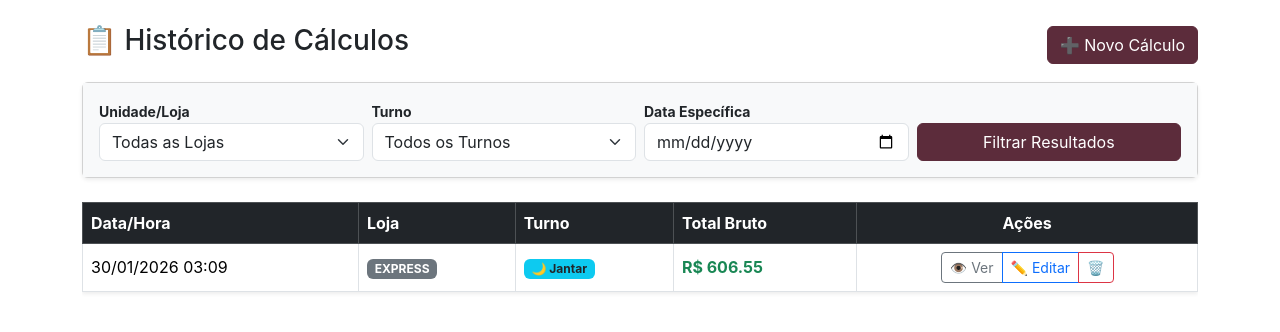
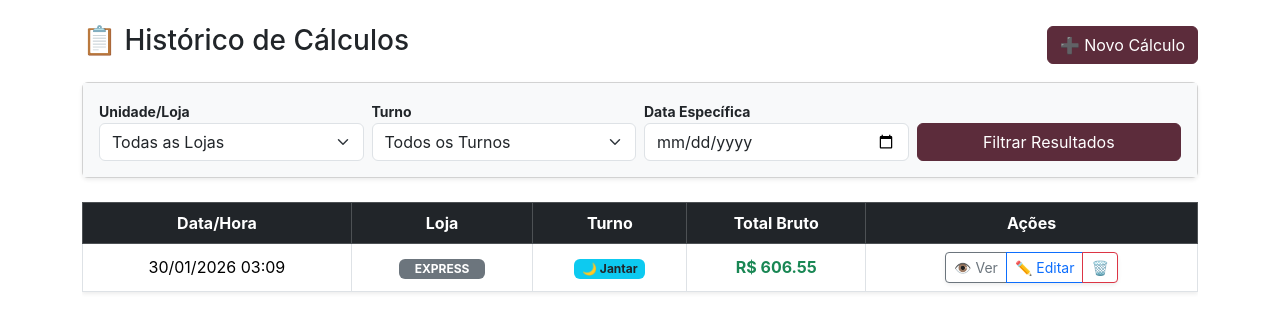
Before and after one commit to Sovinha/Online, a Flask app: page /historico in a window 1280 px wide. Shown: the part 56-388 px from the top of the page. Run offline with Flask 3, Linux system fonts and the light colour scheme; a user stored in the database is signed in; data comes from the database, SQL or seed files in the repository.

Commit message:
Finalizado: IDs curtos, interface limpa com lupa e correções de layout

```diff
--- a/app/static/historico.js
+++ b/app/static/historico.js
@@ -17,20 +17,21 @@ async function abrirModal(id, visualizar) {
     tbody.innerHTML = "";
 
     d.dados.forEach(i => {
-        // Criamos a linha principal (Agora com a coluna de Pedidos incluída)
+        // Criamos a linha principal SEM a coluna de pedidos (ela fica escondida)
         tbody.innerHTML += `
         <tr>
-            <td>${i.motoboy}</td>
+            <td class="fw-bold text-primary text-start">${i.motoboy}</td>
             <td>
                 ${i.entregas}
-                <button class="btn btn-link btn-sm p-0 ms-1 text-decoration-none" type="button"
+                <button class="btn btn-outline-primary btn-sm p-0 px-1 ms-2 border-0" type="button"
                         onclick="toggleEntregas(${i.id})" title="Ver IDs detalhados">
                     🔍
                 </button>
             </td>
-            <td class="small text-muted">${i.pedidos || 'S/N'}</td> <td>${i.km_medio} km</td>
+            <td>${i.km_medio} km</td>
             <td>
-                <input type="number" step="0.01" class="form-control form-control-sm"
+                <input type="number" step="0.01" class="form-control form-control-sm text-center mx-auto"
+                       style="max-width: 100px;"
                        value="${i.valor_final}"
                        ${modoVisualizacao ? "disabled" : ""}
                        data-id="${i.id}">
@@ -43,9 +44,12 @@ async function abrirModal(id, visualizar) {
             </td>
         </tr>
         <tr id="detalhe-entrega-${i.id}" style="display: none;" class="bg-light">
-            <td colspan="6"> <div class="p-2 border-start border-primary border-3 ms-3">
-                    <strong>Lista de Pedidos:</strong>
-                    <span class="text-break">${i.pedidos || 'Não informado'}</span>
+            <td colspan="5">
+                <div class="mx-3 my-2 p-3 border-start border-primary border-4 shadow-sm bg-white rounded text-start">
+                    <small class="text-muted d-block mb-1"><strong>IDs dos Pedidos vinculados:</strong></small>
+                    <div class="col-pedidos">
+                        ${i.pedidos || 'Nenhum ID registrado'}
+                    </div>
                 </div>
             </td>
         </tr>`;
@@ -58,19 +62,19 @@ async function abrirModal(id, visualizar) {
     new bootstrap.Modal(document.getElementById("modalHistorico")).show();
 }
 
-// FUNÇÃO PARA MOSTRAR/ESCONDER ENTREGAS (Opcional, caso queira ver expandido)
+// FUNÇÃO PARA MOSTRAR/ESCONDER ENTREGAS
 function toggleEntregas(id) {
     const el = document.getElementById(`detalhe-entrega-${id}`);
     el.style.display = el.style.display === "none" ? "table-row" : "none";
 }
 
-// 2. ENVIAR WHATSAPP (Ajustado para ignorar o ícone da lupa no texto)
+// 2. ENVIAR WHATSAPP
 function enviarWhatsapp() {
     if (!dadosCompletosCachorro) return;
 
     const d = dadosCompletosCachorro;
 
-    let mensagem = `*RELATÓRIO DE ENTREGAS - ${d.loja}*\n`;
+    let mensagem = `*RELATÓRIO DE ENTREGAS - ${d.loja.toUpperCase()}*\n`;
     mensagem += `*Data:* ${d.data}\n`;
     mensagem += `*Turno:* ${d.turno}\n\n`;
 
@@ -91,9 +95,12 @@ function enviarWhatsapp() {
 
         const linhaPrincipal = i.closest("tr");
         const motoboy = linhaPrincipal.children[0].innerText;
-        // Pega a quantidade de entregas ignorando o botão 🔍
+        // Limpa o texto das entregas removendo a lupa
         const entregas = linhaPrincipal.children[1].innerText.replace('🔍', '').trim();
-        const pedidos = linhaPrincipal.children[2].innerText;
+
+        // Busca os pedidos na linha de detalhe correspondente
+        const detalheLinha = document.getElementById(`detalhe-entrega-${id}`);
+        const pedidos = detalheLinha.querySelector('.col-pedidos').innerText.trim();
 
         mensagem += `• *${motoboy}:* R$ ${valor} (${entregas} entr.)\n`;
         mensagem += `  _Pedidos: ${pedidos}_${motivo ? `\n  _Motivo: ${motivo}_` : ""}\n\n`;
@@ -103,7 +110,7 @@ function enviarWhatsapp() {
     window.open(url, "_blank");
 }
 
-// 3. SALVAR EDIÇÃO (Mantido)
+// 3. SALVAR EDIÇÃO
 async function salvarEdicao() {
     const editados = [];
     document.querySelectorAll("[data-id]").forEach(i => {
@@ -131,7 +138,7 @@ async function salvarEdicao() {
     }
 }
 
-// 4. EXCLUIR REGISTRO (Mantido)
+// 4. EXCLUIR REGISTRO
 async function excluirRegistro(id) {
     if (!confirm("⚠️ Tem certeza que deseja excluir permanentemente este registro?")) return;
 
--- a/app/templates/historico.html
+++ b/app/templates/historico.html
@@ -39,14 +63,14 @@
 </div>
 
 <div class="table-responsive">
-    <table class="table table-hover table-bordered shadow-sm bg-white">
+    <table class="table table-hover table-bordered shadow-sm bg-white text-center">
         <thead class="table-dark">
             <tr>
                 <th>Data/Hora</th>
                 <th>Loja</th>
                 <th>Turno</th>
                 <th>Total Bruto</th>
-                <th class="text-center">Ações</th>
+                <th>Ações</th>
             </tr>
         </thead>
         <tbody>
@@ -54,7 +78,7 @@
             <tr>
                 <td class="align-middle">{{ h.data.strftime("%d/%m/%Y %H:%M") }}</td>
                 <td class="align-middle">
-                    <span class="badge bg-secondary">{{ h.loja|upper }}</span>
+                    <span class="badge bg-secondary px-3">{{ h.loja|upper }}</span>
                 </td>
                 <td class="align-middle">
                     {% if h.turno == 'Almoço' %}
@@ -65,15 +89,15 @@
                 </td>
                 <td class="align-middle fw-bold text-success">R$ {{ "%.2f"|format(h.total) }}</td>
                 <td class="text-center">
-                    <div class="btn-group">
+                    <div class="btn-group shadow-sm">
                         <button class="btn btn-outline-secondary btn-sm"
-                                onclick="abrirModal({{ h.id }}, true)" title="Visualizar Detalhes">👁️ Ver</button>
+                                onclick="abrirModal({{ h.id }}, true)" title="Visualizar">👁️ Ver</button>
 
                         <button class="btn btn-outline-primary btn-sm"
-                                onclick="abrirModal({{ h.id }}, false)" title="Editar Valores">✏️ Editar</button>
+                                onclick="abrirModal({{ h.id }}, false)" title="Editar">✏️ Editar</button>
 
                         <button class="btn btn-outline-danger btn-sm"
-                                onclick="excluirRegistro({{ h.id }})" title="Excluir Registro">🗑️</button>
+                                onclick="excluirRegistro({{ h.id }})" title="Excluir">🗑️</button>
                     </div>
                 </td>
             </tr>
```
Also changed, not shown: other parts of app/templates/historico.html (+30 -6 lines).
